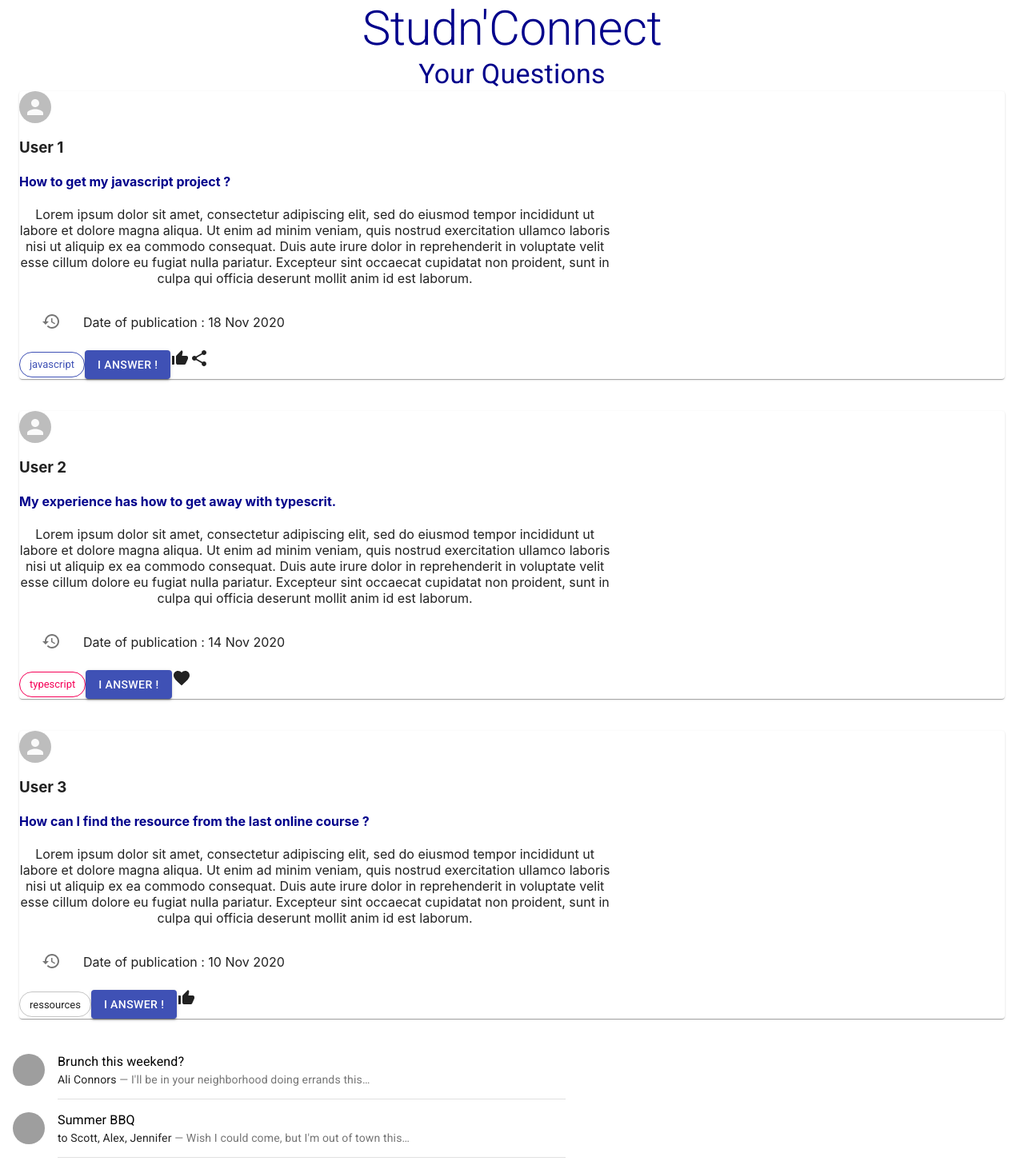
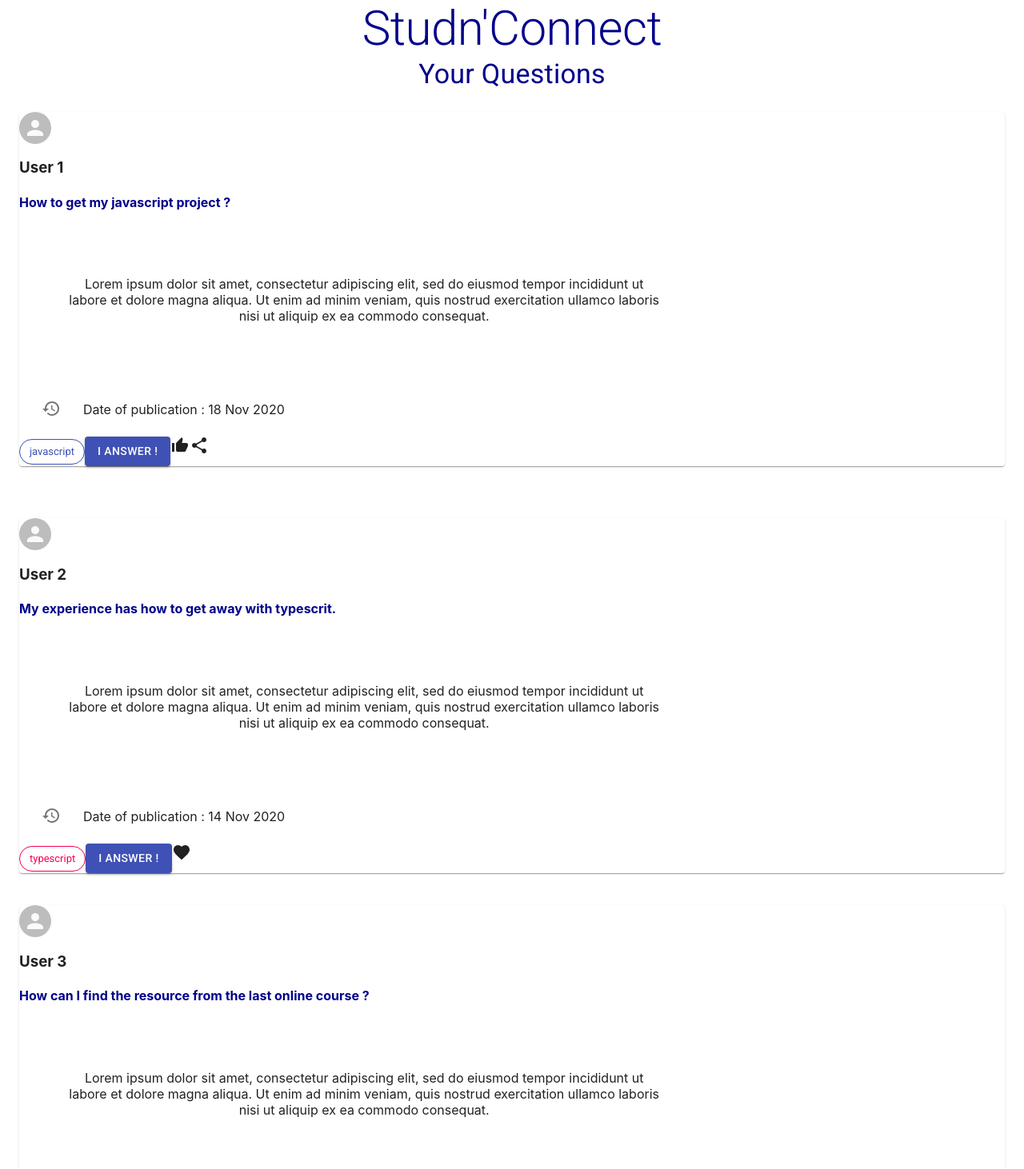
Before and after one commit to WildCodeSchool/2020-11-wns-paris-fantasticfork-projet-front, a React (Create React App) app: page / in a window 1280 px wide. Shown: the top 1462 px of the page at 80% size. Built offline with nearby package versions, Linux system fonts and the light colour scheme; grey boxes are pictures that could not be loaded.

Commit message:
article list update

```diff
--- a/src/Components/Forum/ArticleList.js
+++ b/src/Components/Forum/ArticleList.js
@@ -10,19 +10,16 @@ import BottomNavigationAction from "@material-ui/core/BottomNavigationAction";
 function ArticleList() {
   return (
     <div>
-      <Container>
+      <Container className="container-box">
         <Paper>
-          <Avatar />
+          <Avatar className="avatar-size" />
           <h3>User 1</h3>
           <h4 className="color-h4">How to get my javascript project ?</h4>
           <p className="Paper-block">
             Lorem ipsum dolor sit amet, consectetur adipiscing elit, sed do
             eiusmod tempor incididunt ut labore et dolore magna aliqua. Ut enim
             ad minim veniam, quis nostrud exercitation ullamco laboris nisi ut
-            aliquip ex ea commodo consequat. Duis aute irure dolor in
-            reprehenderit in voluptate velit esse cillum dolore eu fugiat nulla
-            pariatur. Excepteur sint occaecat cupidatat non proident, sunt in
-            culpa qui officia deserunt mollit anim id est laborum.
+            aliquip ex ea commodo consequat.
           </p>
           <Paper elevation={3} />
           <BottomNavigationAction label="Recents" icon={<RestoreIcon />} />
@@ -49,10 +46,7 @@ function ArticleList() {
             Lorem ipsum dolor sit amet, consectetur adipiscing elit, sed do
             eiusmod tempor incididunt ut labore et dolore magna aliqua. Ut enim
             ad minim veniam, quis nostrud exercitation ullamco laboris nisi ut
-            aliquip ex ea commodo consequat. Duis aute irure dolor in
-            reprehenderit in voluptate velit esse cillum dolore eu fugiat nulla
-            pariatur. Excepteur sint occaecat cupidatat non proident, sunt in
-            culpa qui officia deserunt mollit anim id est laborum.
+            aliquip ex ea commodo consequat.
           </p>
           <Paper elevation={3} />
           <BottomNavigationAction label="Recents" icon={<RestoreIcon />} />
@@ -78,10 +72,7 @@ function ArticleList() {
             Lorem ipsum dolor sit amet, consectetur adipiscing elit, sed do
             eiusmod tempor incididunt ut labore et dolore magna aliqua. Ut enim
             ad minim veniam, quis nostrud exercitation ullamco laboris nisi ut
-            aliquip ex ea commodo consequat. Duis aute irure dolor in
-            reprehenderit in voluptate velit esse cillum dolore eu fugiat nulla
-            pariatur. Excepteur sint occaecat cupidatat non proident, sunt in
-            culpa qui officia deserunt mollit anim id est laborum.
+            aliquip ex ea commodo consequat.
           </p>
           <Paper elevation={3} />
           <BottomNavigationAction label="Recents" icon={<RestoreIcon />} />
--- a/src/index.css
+++ b/src/index.css
@@ -20,8 +20,15 @@ code {
 .Paper-block {
   text-align: center;
   width: 60%;
+  padding: 5%;
+  padding-left: 5%;
 }
 
 .color-h4 {
   color: darkblue;
 }
+
+.container-box {
+  padding: 2%;
+  padding-right: 20%;
+}
```
